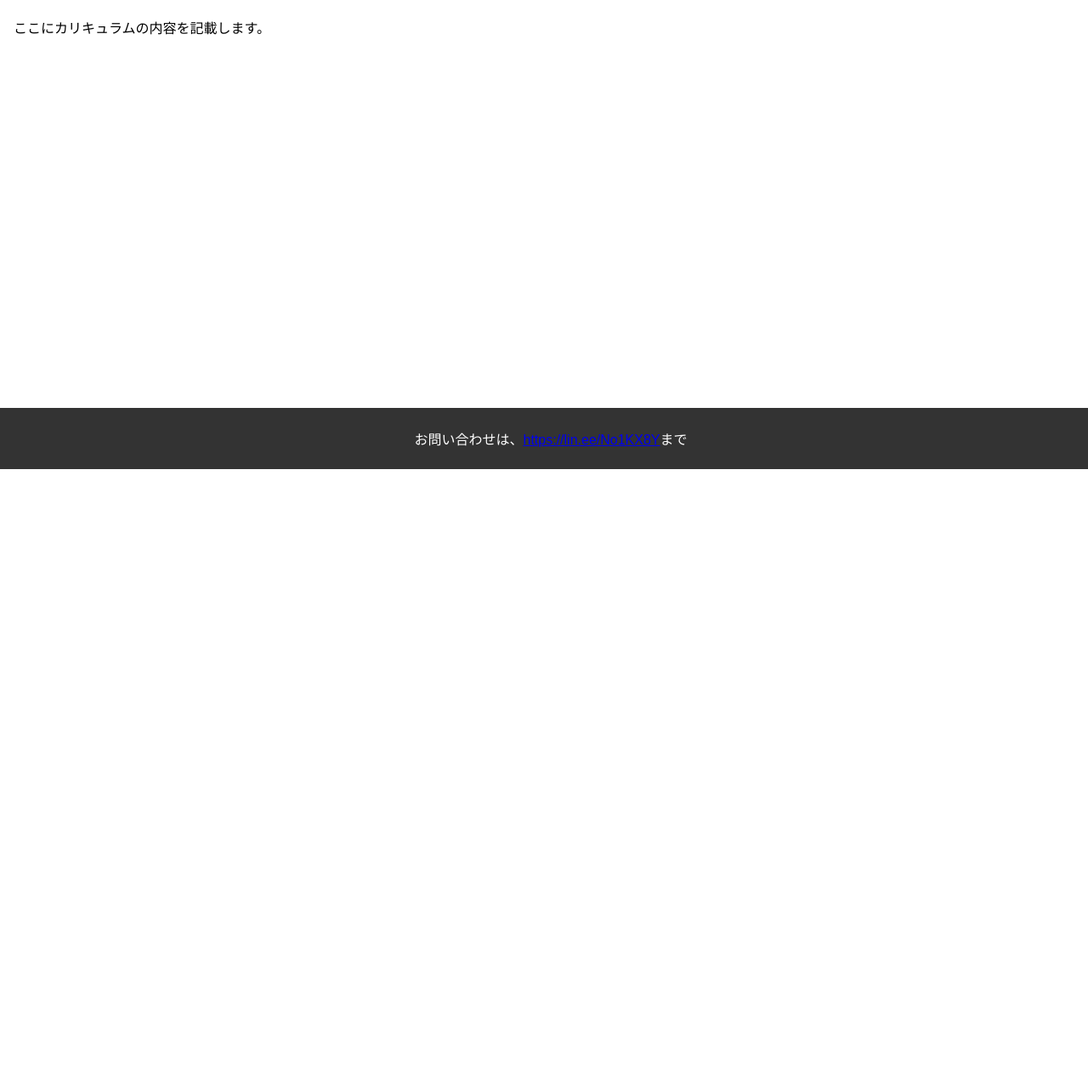
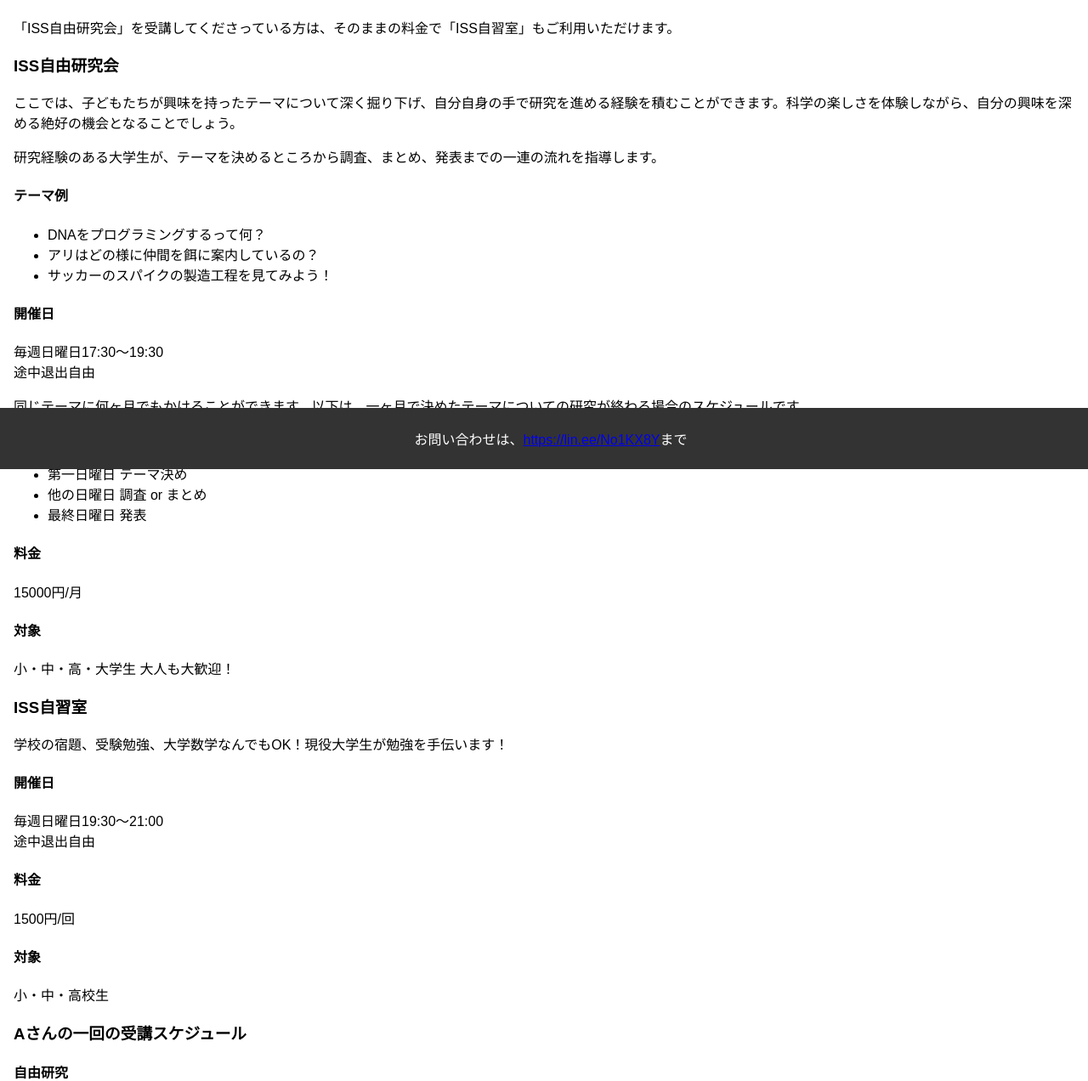
Before and after one commit to itamiscienceschool/itamiscienceschool.github.io, a plain HTML site: page curriculum.html in a window 1280 px wide. Shown: the part 248-1520 px from the top of the page at 85% size. Before the commit the page ends 800 px from the top, so only its background shows below. Drawn offline with Linux system fonts and the light colour scheme.

```diff
--- a/curriculum.html
+++ b/curriculum.html
@@ -22,9 +22,53 @@
         </nav>
     </header>
     <main>
+      <section>
         <h2>カリキュラム</h2>
-        <p>ここにカリキュラムの内容を記載します。</p>
-    </main>
+        <p>「ISS自由研究会」を受講してくださっている方は、そのままの料金で「ISS自習室」もご利用いただけます。</p>
+      </section>
+      </section>
+      <section>
+          <h3>ISS自由研究会</h3>
+          <p>ここでは、子どもたちが興味を持ったテーマについて深く掘り下げ、自分自身の手で研究を進める経験を積むことができます。科学の楽しさを体験しながら、自分の興味を深める絶好の機会となることでしょう。</p>
+          <p>研究経験のある大学生が、テーマを決めるところから調査、まとめ、発表までの一連の流れを指導します。</p>
+          <h4>テーマ例</h4>
+          <ul>
+              <li>DNAをプログラミングするって何？</li>
+              <li>アリはどの様に仲間を餌に案内しているの？</li>
+              <li>サッカーのスパイクの製造工程を見てみよう！</li>
+          </ul>
+          <h4>開催日</h4>
+          <p>毎週日曜日17:30〜19:30<br>途中退出自由</p>
+          <p>同じテーマに何ヶ月でもかけることができます。以下は、一ヶ月で決めたテーマについての研究が終わる場合のスケジュールです。</p>
+          <p>もしその月で終わらなかった場合は、次の月の最終日曜日まで発表は繰り越しとなります。</p>
+          <ul>
+            <li>第一日曜日 テーマ決め</li>
+            <li>他の日曜日 調査 or まとめ</li>
+            <li>最終日曜日 発表</li>
+          </ul>
+          <h4>料金</h4>
+          <p>15000円/月</p>
+          <h4>対象</h4>
+          <p>小・中・高・大学生 大人も大歓迎！</p>
+      </section>
+      <section>
+          <h3>ISS自習室</h3>
+          <p>学校の宿題、受験勉強、大学数学なんでもOK！現役大学生が勉強を手伝います！</p>
+          <h4>開催日</h4>
+          <p>毎週日曜日19:30〜21:00<br>途中退出自由</p>
+          <h4>料金</h4>
+          <p>1500円/回</p>
+          <h4>対象</h4>
+          <p>小・中・高校生</p>
+      </section>
+      <section>
+        <h3>Aさんの一回の受講スケジュール</h3>
+        <h4>自由研究</h4>
+        <p>スポーツを解析するAIにはどの様な種類があり、どうやって解析しているのかを調べる</p>
+        <h4>自習室</h4>
+        <p>苦手な英語の宿題を終わらせる</p>
+    </section>
+  </main>
     <footer>
         <p>お問い合わせは、<a href="https://lin.ee/No1KX8Y">https://lin.ee/No1KX8Y</a>まで</p>
     </footer>
```
Also changed, not shown: education_policy.html (+11 -2 lines).
